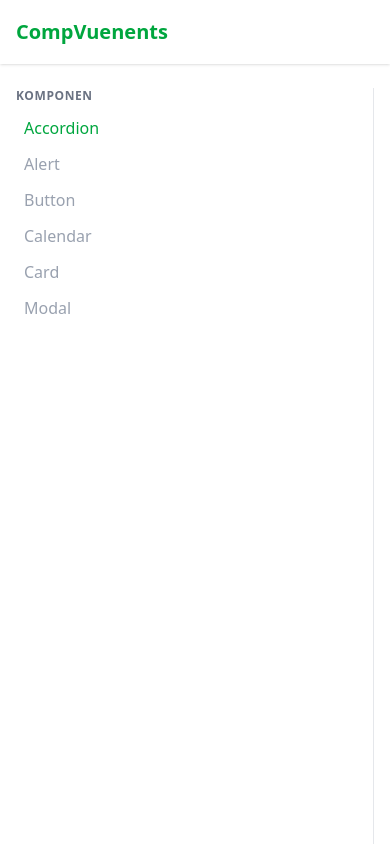
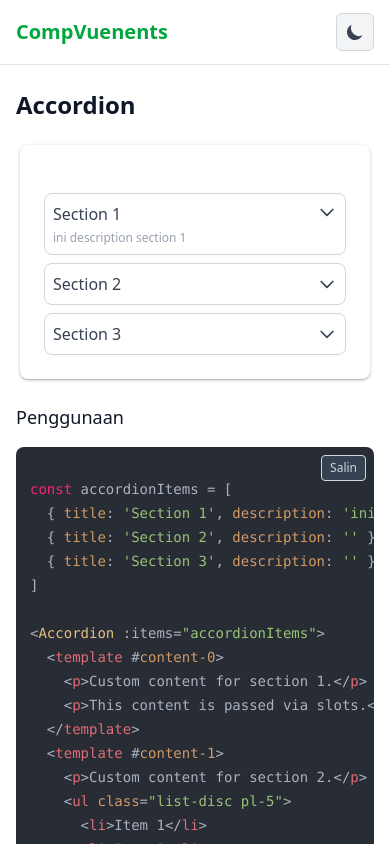
Before and after one commit to ubay1/compvuenents, a Vue app: page /components/accordion in a window 390 px wide. Shown: the top 844 px of the page. Built offline with nearby package versions, Linux system fonts and the light colour scheme.

Commit message:
fix beberapa komponen

```diff
--- a/src/App.vue
+++ b/src/App.vue
@@ -16,12 +16,12 @@ const isDark = useDark()
 
     <!-- Sidebar & Main Content -->
     <div class="max-w-7xl mx-auto px-4 sm:px-6 lg:px-8">
-      <div class="flex flex-col md:flex-row py-6">
+      <div class="flex flex-col md:flex-row">
         <!-- Sidebar -->
-        <Sidebar />
+        <Sidebar class="hidden md:flex py-6" />
 
         <!-- Main Content -->
-        <main class="w-full overflow-hidden md:ml-8">
+        <main class="w-full overflow-hidden md:ml-4 py-6">
           <RouterView />
         </main>
       </div>
--- a/src/components/elements/Calendar.vue
+++ b/src/components/elements/Calendar.vue
@@ -327,7 +327,7 @@ onMounted(() => {
 
 <template>
   <div
-    class="relative p-3 pt-2 border border-gray-100 rounded-md bg-white shadow-gmail dark:bg-gray-800 dark:shadow-none"
+    class="relative p-3 pt-2 border border-gray-100 rounded-md bg-white shadow-gmail dark:bg-gray-800 dark:shadow-none dark:border-gray-500"
     :style="{ width: width }"
   >
     <!-- Header dengan tombol navigasi bulan -->
@@ -412,7 +412,7 @@ onMounted(() => {
             <Icon icon="ion:chevron-forward" size="16" />
           </button>
         </div>
-        <div class="grid gap-2 gap-y-4 grid-cols-3 px-6 mt-4">
+        <div class="grid gap-2 gap-y-4 grid-cols-3 px-6 mt-2">
           <button
             v-for="(month, index) in months"
             :key="index"
@@ -445,7 +445,7 @@ onMounted(() => {
       class="absolute top-0 h-full left-0 z-10 bg-white rounded-md w-full flex flex-col justify-between dark:bg-gray-800"
     >
       <div class="flex flex-col">
-        <div class="flex px-4 justify-between items-center mb-2 mt-2">
+        <div class="flex px-4 justify-between items-center mb-2 mt-4">
           <button
             class="px-2 py-1 border rounded disabled:opacity-50 cursor-pointer disabled:cursor-not-allowed hover:bg-gray-200 dark:bg-transparent dark:text-gray-300 hover:dark:bg-gray-700"
             :disabled="!canPrevYear"
@@ -454,7 +454,9 @@ onMounted(() => {
           >
             <Icon icon="ion:chevron-back" size="16" />
           </button>
-          <span class="font-semibold">{{ yearRangeStart }} - {{ yearRangeStart + 9 }}</span>
+          <span class="font-semibold dark:text-gray-300"
+            >{{ yearRangeStart }} - {{ yearRangeStart + 9 }}</span
+          >
           <button
             class="px-2 py-1 border rounded disabled:opacity-50 cursor-pointer disabled:cursor-not-allowed hover:bg-gray-200 dark:bg-transparent dark:text-gray-300 hover:dark:bg-gray-700"
             :disabled="!canNextYear"
@@ -464,7 +466,7 @@ onMounted(() => {
             <Icon icon="ion:chevron-forward" size="16" />
           </button>
         </div>
-        <div class="grid grid-cols-2 gap-2 px-6 mt-4">
+        <div class="grid grid-cols-2 gap-2 px-6 mt-2">
           <button
             v-for="year in years"
             :key="year"
--- a/src/components/pages/Navbar.vue
+++ b/src/components/pages/Navbar.vue
@@ -8,7 +8,7 @@ const toggleTheme = useToggle(isDark)
 </script>
 
 <template>
-  <header class="shadow">
+  <header class="border-b border-gray-200 dark:border-b-gray-700">
     <div class="max-w-7xl mx-auto px-4 sm:px-6 lg:px-8">
       <div class="flex justify-between h-16">
         <div class="flex gap-8">
@@ -43,7 +43,7 @@ const toggleTheme = useToggle(isDark)
             </RouterLink>
           </nav>
         </div>
-        <div class="hidden sm:ml-6 sm:flex sm:items-center">
+        <div class="ml-6 flex items-center">
           <!-- Theme Toggle Button -->
           <button
             @click="toggleTheme()"
--- a/src/utils/tw-variants/components/accordion.ts
+++ b/src/utils/tw-variants/components/accordion.ts
@@ -2,7 +2,7 @@ import { tv } from 'tailwind-variants'
 
 export const accordionVariant = tv({
   slots: {
-    buttonToggle: 'w-full py-4 px-0 text-left flex justify-between focus:outline-none',
+    buttonToggle: 'w-full px-0 text-left flex justify-between bg-white dark:bg-gray-800 focus:outline-none',
     icon: 'transform transition-transform duration-200',
   },
   variants: {
--- a/src/utils/tw-variants/components/alert.ts
+++ b/src/utils/tw-variants/components/alert.ts
@@ -3,7 +3,7 @@ import { tv } from 'tailwind-variants'
 export const alertVariant = tv({
   slots: {
     base: 'p-4 mb-4 rounded-lg relative border flex items-start',
-    buttonX: 'absolute top-1 p-0 right-3 bg-transparent border-none text-2xl cursor-pointer',
+    buttonX: 'absolute top-1 p-0 right-3 bg-transparent border-none text-2xl cursor-pointer dark:text-white',
   },
   variants: {
     color: {
--- a/src/utils/tw-variants/components/card.ts
+++ b/src/utils/tw-variants/components/card.ts
@@ -2,7 +2,7 @@ import { tv } from 'tailwind-variants'
 
 export const cardVariant = tv({
   slots: {
-    base: 'overflow-hidden rounded-lg transition-all duration-200 bg-white dark:bg-gray-800 shadow-md dark:shadow-gray-900/30 hover:shadow-lg dark:hover:shadow-gray-900/40',
+    base: 'overflow-hidden rounded-lg transition-all duration-200 bg-white dark:bg-gray-800 shadow-md dark:shadow-gray-900/30 hover:shadow-lg dark:hover:shadow-gray-900/40 dark:border dark:border-gray-700',
     wrapperImg: 'w-full h-48 overflow-hidden',
     img: 'object-cover w-full h-full',
     titleClass: 'mt-0 mb-2 text-xl font-semibold text-gray-800 dark:text-gray-100',
--- a/src/views/components/CalendarView.vue
+++ b/src/views/components/CalendarView.vue
@@ -95,7 +95,7 @@ const highlightCode = `<Card title="Card Title">
     <h3 class="text-2xl font-bold text-gray-900 dark:text-gray-300">Card</h3>
 
     <!-- Example -->
-    <div class="mt-6 mx-1 bg-white p-6 rounded-lg shadow-gmail">
+    <div class="mt-6 mx-1 bg-white dark:bg-gray-800 p-6 rounded-lg shadow-gmail">
       <div class="mt-4 flex flex-col flex-wrap gap-4">
         <Calendar
           width="320px"
--- a/src/views/components/CardView.vue
+++ b/src/views/components/CardView.vue
@@ -94,7 +94,7 @@ const highlightCode = `<Card title="Card Title">
     <h3 class="text-2xl font-bold text-gray-900 dark:text-gray-300">Card</h3>
 
     <!-- Example -->
-    <div class="mt-6 mx-1 bg-white p-6 rounded-lg shadow-gmail">
+    <div class="mt-6 mx-1 bg-white dark:bg-gray-800 p-6 rounded-lg shadow-gmail">
       <div class="mt-4 flex flex-col flex-wrap gap-4">
         <Card
           title="Card Title"
```
